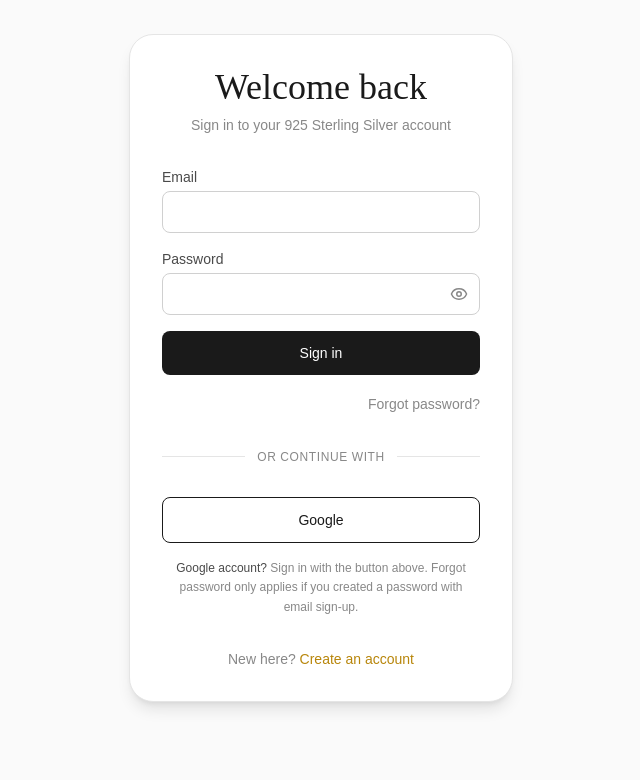
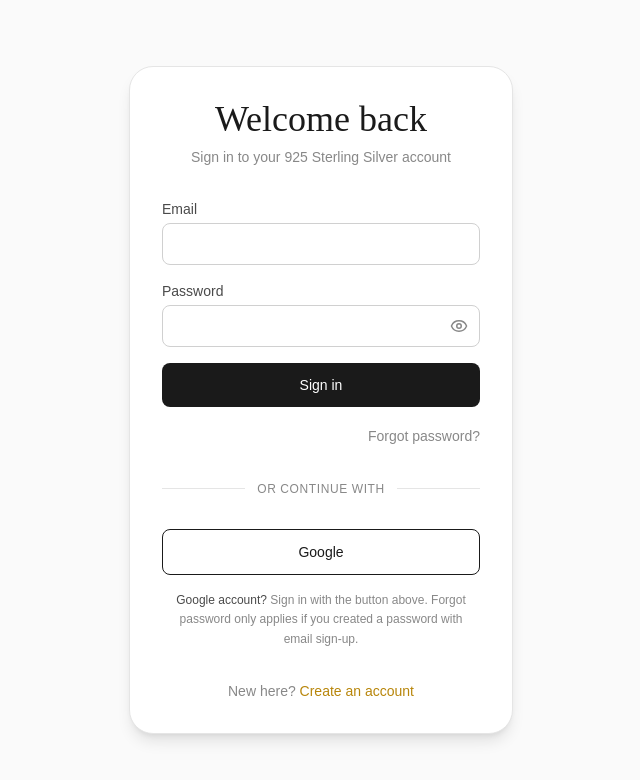
Before and after one commit to Junaid1240651/925-Sterling-Silver, a React (Vite) app: page /login in a window 1280 px wide. Shown: the top 780 px of the page, without its empty margins (319-959 px from the left). Built offline with nearby package versions, Linux system fonts and the light colour scheme; no server answers.

Commit message:
ui fixes

```diff
--- a/src/components/layout/AuthPageLayout.tsx
+++ b/src/components/layout/AuthPageLayout.tsx
@@ -10,7 +10,7 @@
       className="min-h-screen flex flex-col"
       style={{ backgroundColor: "var(--color-bg-primary)" }}
     >
-      <div className="flex-1 flex items-center justify-center px-4 pb-12 sm:pb-16">
+      <div className="flex-1 flex items-center justify-center px-4">
         {children}
       </div>
     </div>
```
